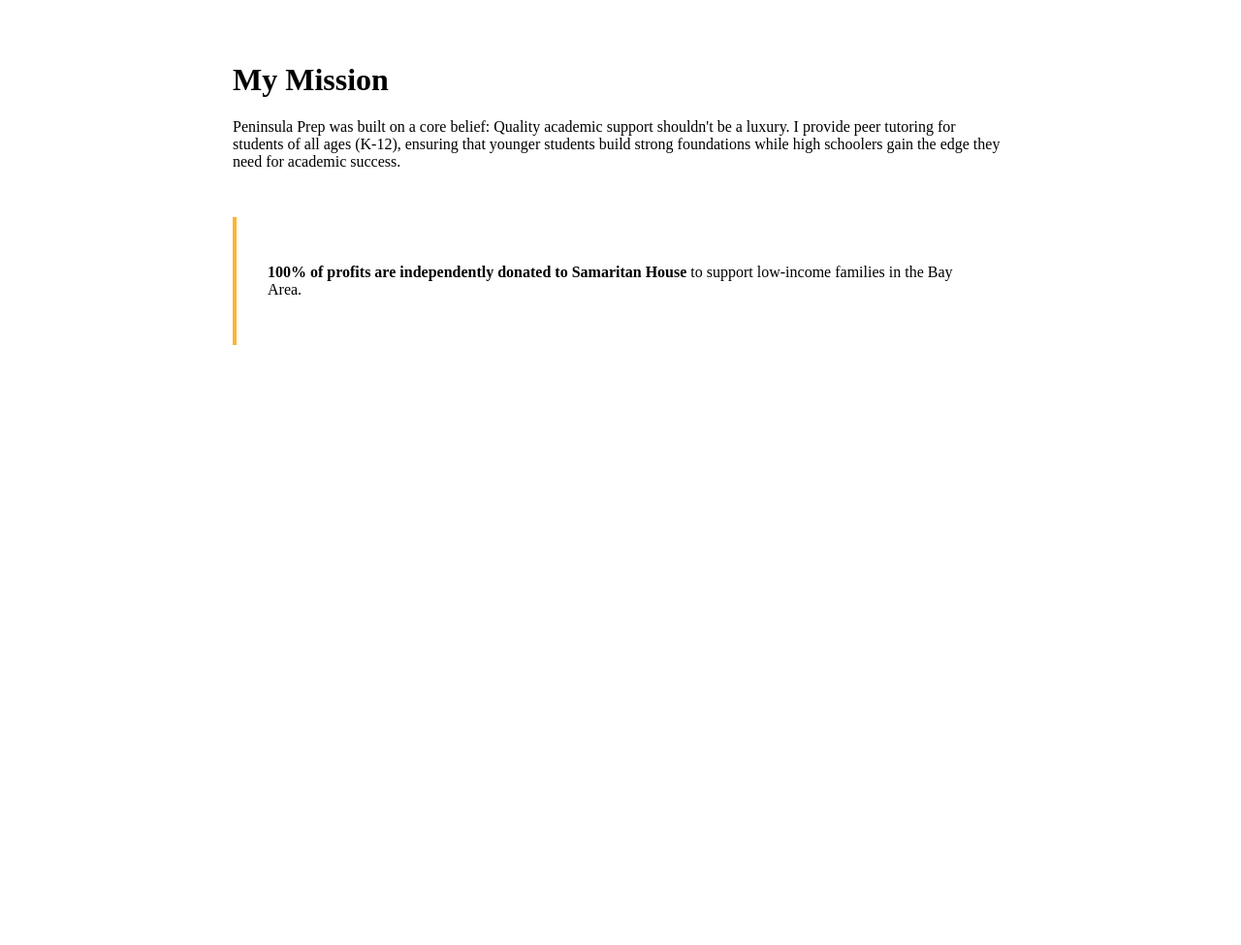
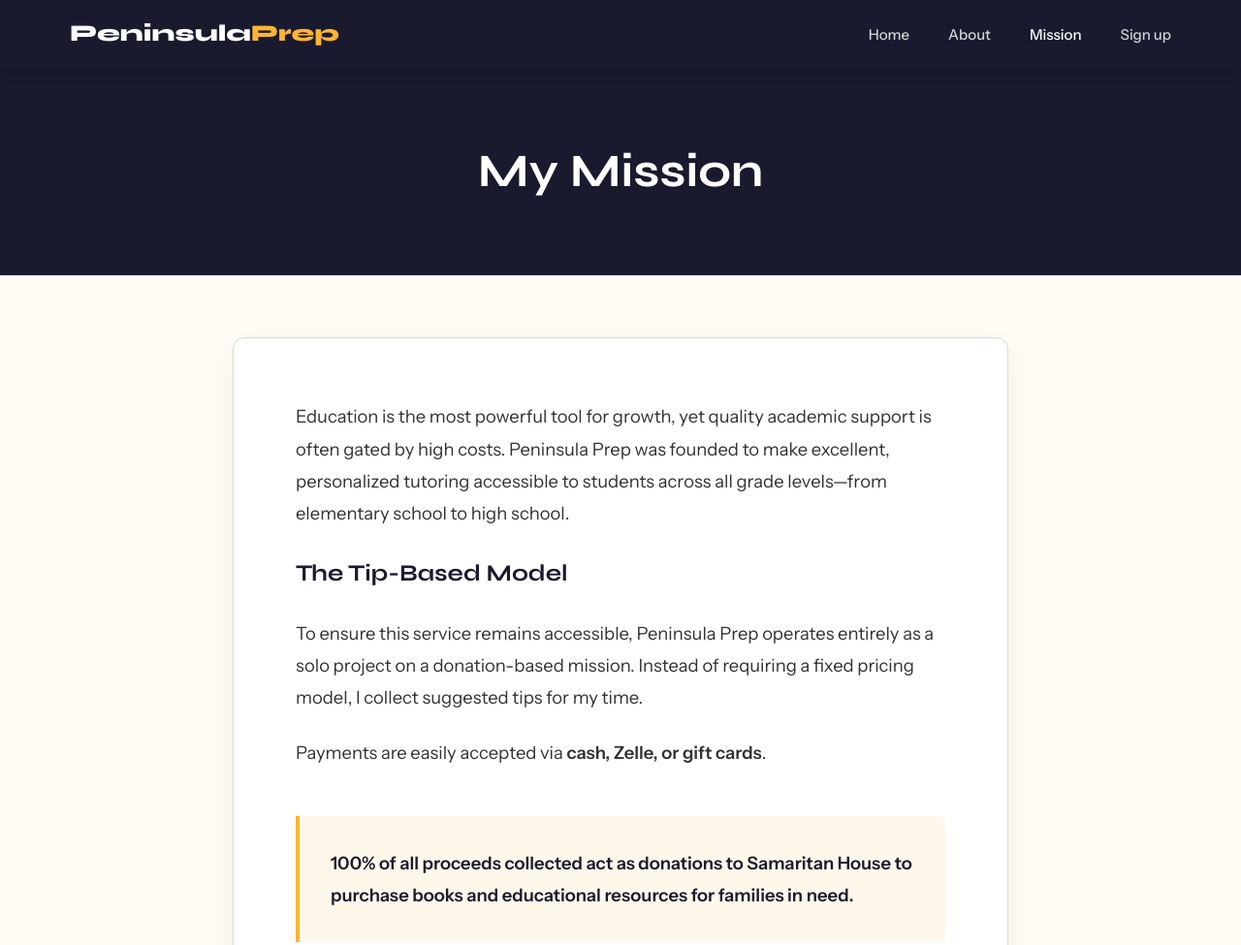
Before and after one commit to peninsulapreptutoring/Peninsula-Prep-Tutoring-v2, a plain HTML site: page mission.html in a window 1280 px wide. Shown: the top 975 px of the page at 97% size. Before the commit the page ends 800 px from the top, so only its background shows below. Drawn offline with Linux system fonts and the light colour scheme.

Commit message:
Update mission.html

```diff
--- a/mission.html
+++ b/mission.html
@@ -1,13 +1,66 @@
 <!DOCTYPE html>
 <html lang="en">
-<head><meta charset="UTF-8"><title>Mission — Peninsula Prep</title></head>
+<head>
+  <meta charset="UTF-8">
+  <meta name="viewport" content="width=device-width, initial-scale=1.0">
+  <title>Mission — Peninsula Prep</title>
+  <link rel="stylesheet" href="https://fonts.googleapis.com/css2?family=Syne:wght@700;800&family=Instrument+Sans:ital,wght@0,400;0,500;0,600;1,400&display=swap">
+  <style>
+    :root { --dark: #1A1A2E; --dark2: #14142A; --gold: #FFB432; --cream: #FFFAF4; --border: #E0D8CC; --text: #333333; }
+    * { box-sizing: border-box; margin: 0; padding: 0; }
+    body { font-family: 'Instrument Sans', sans-serif; background: var(--cream); color: var(--text); line-height: 1.8; }
+    h1, h2 { font-family: 'Syne', sans-serif; color: var(--dark); margin-bottom: 1.5rem; }
+
+    .navbar { height: 70px; background-color: var(--dark); display: flex; align-items: center; position: sticky; top: 0; z-index: 1000; box-shadow: 0 4px 12px rgba(0,0,0,0.1); }
+    .nav-container { width: 100%; max-width: 1200px; margin: 0 auto; padding: 0 2rem; display: flex; justify-content: space-between; align-items: center; }
+    .logo { font-family: 'Syne', sans-serif; font-weight: 800; color: #fff; text-decoration: none; font-size: 24px; }
+    .logo span { color: var(--gold); }
+    .nav-links { display: flex; gap: 2.5rem; align-items: center; }
+    .nav-link { color: rgba(255, 255, 255, 0.8); text-decoration: none; font-size: 15px; font-weight: 500; }
+    .nav-link:hover, .nav-link.active { color: #fff; }
+
+    .page-header { background: var(--dark); color: #fff; padding: 4rem 2rem; text-align: center; }
+    .page-header h1 { color: #fff; font-size: 3rem; margin: 0; }
+
+    .content { max-width: 800px; margin: 4rem auto; background: #fff; padding: 4rem; border-radius: 12px; border: 1px solid var(--border); box-shadow: 0 10px 30px rgba(0,0,0,0.04); }
+    .content p { font-size: 1.15rem; margin-bottom: 1.5rem; }
+
+    .highlight-box { background: rgba(255, 180, 50, 0.1); border-left: 4px solid var(--gold); padding: 2rem; margin: 3rem 0; border-radius: 0 8px 8px 0; }
+
+    footer { background: var(--dark2); color: rgba(255,255,255,0.6); padding: 4rem 2rem; text-align: center; font-size: 14px; margin-top: 4rem; }
+  </style>
+</head>
 <body>
-  <div style="max-width: 800px; margin: 4rem auto;">
+  <nav class="navbar">
+    <div class="nav-container">
+      <a href="index.html" class="logo">Peninsula<span>Prep</span></a>
+      <div class="nav-links">
+        <a href="index.html" class="nav-link">Home</a>
+        <a href="about.html" class="nav-link">About</a>
+        <a href="mission.html" class="nav-link active">Mission</a>
+        <a href="register.html" class="nav-link">Sign up</a>
+      </div>
+    </div>
+  </nav>
+
+  <header class="page-header">
     <h1>My Mission</h1>
-    <p>Peninsula Prep was built on a core belief: Quality academic support shouldn't be a luxury. I provide peer tutoring for students of all ages (K-12), ensuring that younger students build strong foundations while high schoolers gain the edge they need for academic success.</p>
-    <div style="background:#fff; border-left: 4px solid #FFB432; padding: 2rem; margin: 3rem 0;">
-      <p><strong>100% of profits are independently donated to Samaritan House</strong> to support low-income families in the Bay Area.</p>
+  </header>
+
+  <div class="content">
+    <p>Education is the most powerful tool for growth, yet quality academic support is often gated by high costs. Peninsula Prep was founded to make excellent, personalized tutoring accessible to students across all grade levels—from elementary school to high school.</p>
+
+    <h2>The Tip-Based Model</h2>
+    <p>To ensure this service remains accessible, Peninsula Prep operates entirely as a solo project on a donation-based mission. Instead of requiring a fixed pricing model, I collect suggested tips for my time.</p>
+    <p>Payments are easily accepted via <strong>cash, Zelle, or gift cards</strong>.</p>
+
+    <div class="highlight-box">
+      <p style="margin: 0; font-weight: 600; color: var(--dark);">100% of all proceeds collected act as donations to Samaritan House to purchase books and educational resources for families in need.</p>
     </div>
+
+    <p><em>*Please note: Peninsula Prep is an independent, student-run initiative and is not formally partnered with Samaritan House. They simply serve as the recipient of the funds we raise together.</em></p>
   </div>
+
+  <footer>&copy; 2026 Peninsula Prep | An Independent Student Initiative</footer>
 </body>
 </html>
```
